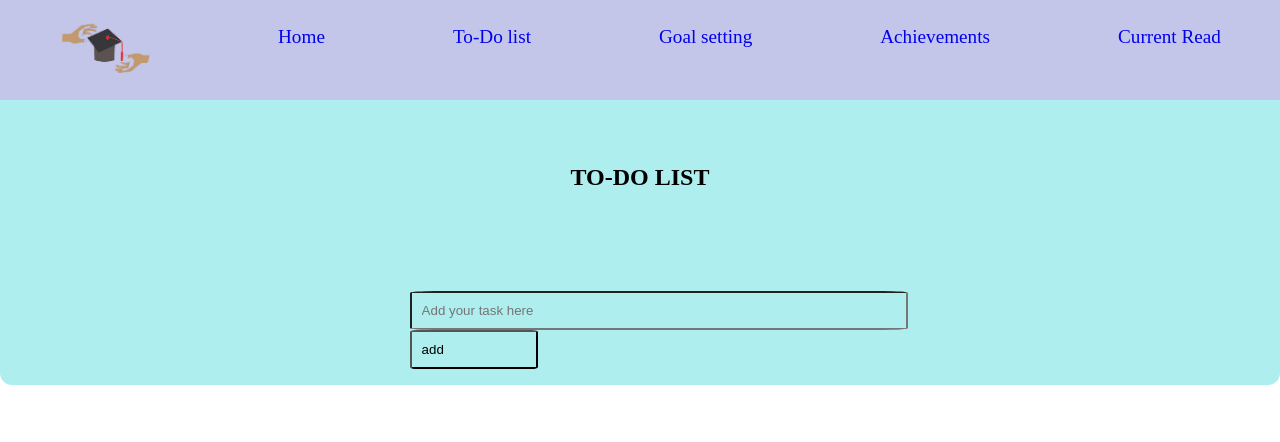
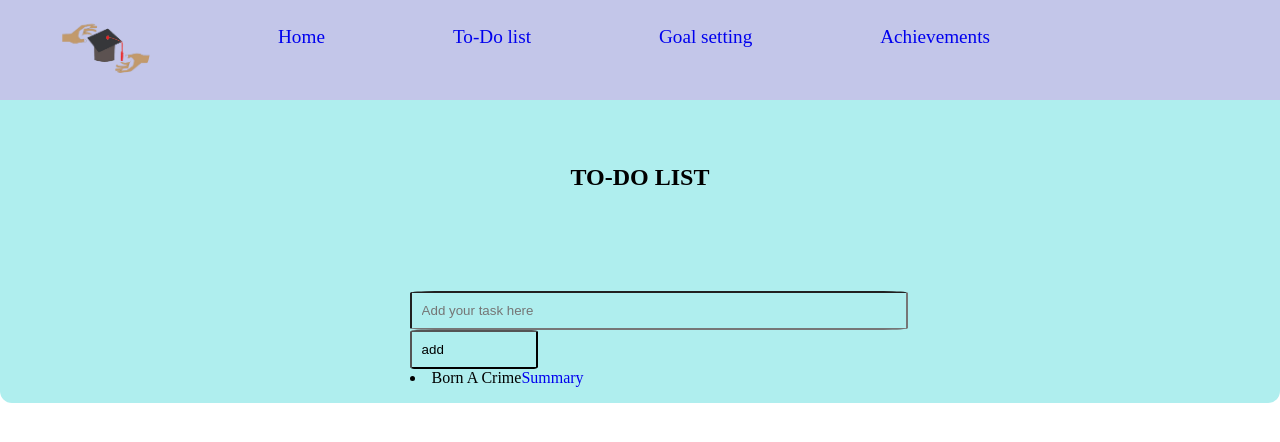
Before and after one commit to Gladwell-Wanjiku/mentor, a plain HTML site: page todo.html in a window 1280 px wide. Drawn offline with Linux system fonts and the light colour scheme.

Commit message:
add changes

```diff
--- a/todo.html
+++ b/todo.html
@@ -14,7 +14,6 @@
             <a href="todo.html">To-Do list</a>
             <a href="goal.html">Goal setting</a>
             <a href="achieve.html">Achievements</a>
-            <a href="trevor.html">Current Read</a>
         </div>
         <h1 class="h1titles">
           &nbsp;&nbsp;&nbsp;
@@ -37,6 +36,7 @@
                            class="btn btn-primary form-control"
                            value="add" style="width: 10vw"
                            onclick="add_item()" />
+                           <li>Born A Crime<a href="trevor.html">Summary</a></li>
                 </div>
             </form>
         </div>
```
Also changed, not shown: achieve.html (+0 -1 lines), goal.html (+0 -1 lines), index.html (+0 -1 lines).
